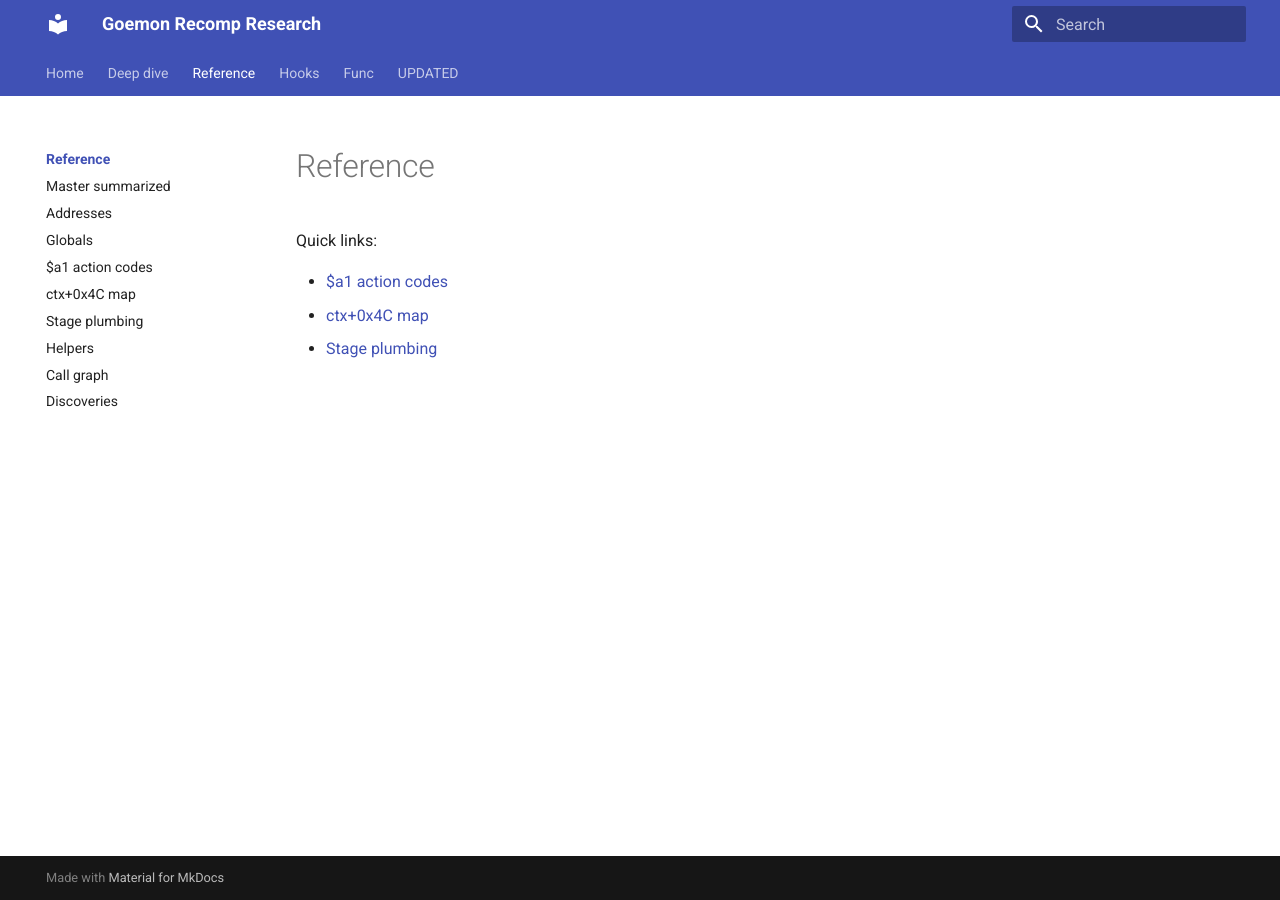
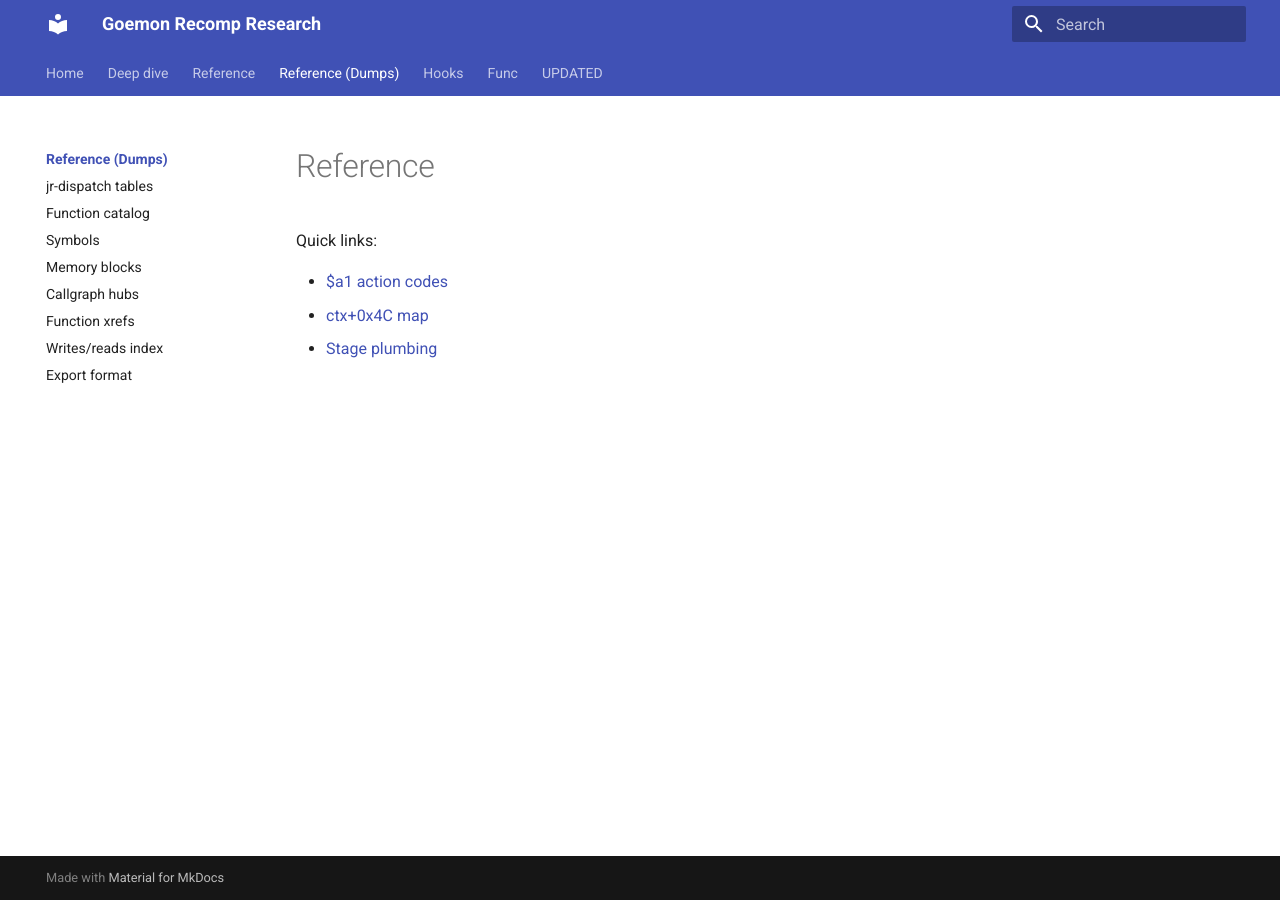
Before and after one commit to sirdankz/goemon-recomp-research, an MkDocs documentation site: the page built from docs/reference/index.md, in a window 1280 px wide. Built offline with MkDocs 1.6.1 and Material for MkDocs 9.7.7, drawn with Linux system fonts in a browser that asks for light colours.

Commit message:
Add new Reference section with multiple documents

```diff
--- a/mkdocs.yml
+++ b/mkdocs.yml
@@ -24,6 +24,17 @@ nav:
       - Helpers: helpers.md
       - Call graph: call_graph.md
       - Discoveries: discoveries.md
+  - Reference (Dumps):
+      - Reference Home: reference/index.md
+      - jr-dispatch tables: reference/jr_dispatch_tables.md
+      - Function catalog: reference/functions_index.md
+      - Symbols: reference/symbols.md
+      - Memory blocks: reference/memory_blocks.md
+      - Callgraph hubs: reference/callgraph.md
+      - Function xrefs: reference/xrefs.md
+      - Writes/reads index: reference/writes_reads.md
+      - Export format: reference/export_format.md
+
   - Hooks:
       - DD830: hooks/dd830.md
       - E3B9C: hooks/e3b9c.md
```
